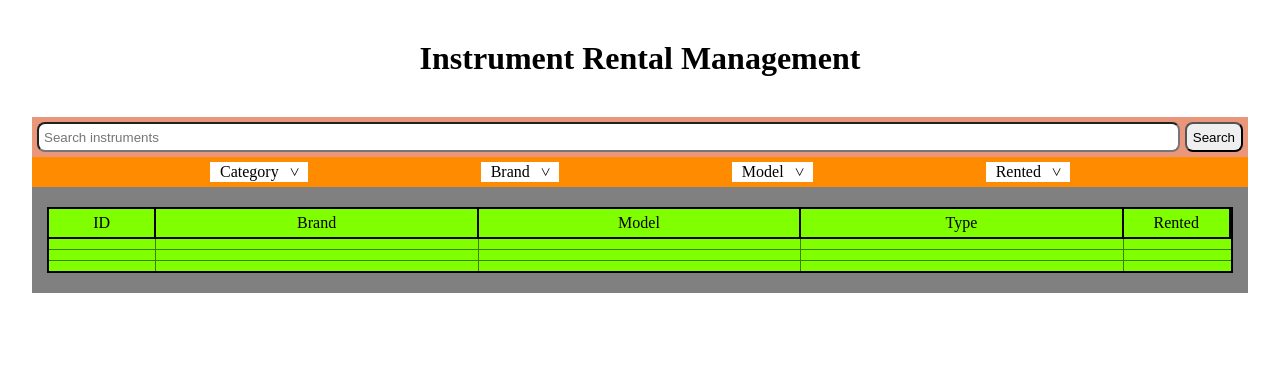
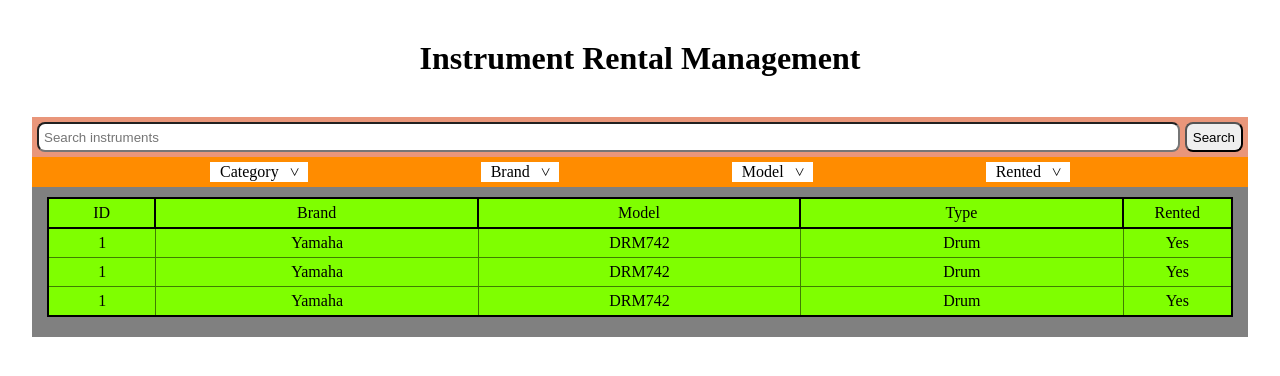
Before and after one commit to briantav999/unit4-front-end, a React (Vite) app: page / in a window 1280 px wide. Shown: the top 376 px of the page. Built offline with nearby package versions, Linux system fonts and the light colour scheme.

Commit message:
products show correctly with temp data, css

```diff
--- a/src/components/InventoryCard/ProductsCard/Product/Product.jsx
+++ b/src/components/InventoryCard/ProductsCard/Product/Product.jsx
@@ -1,13 +1,13 @@
 import './Product.css'
 
-const Product = () => {
+const Product = ({ id, brand, model, type, rented }) => {
     return <>
         <div className="products-row">
-            <p></p>
-            <p></p>
-            <p></p>
-            <p></p>
-            <p></p>
+            <p>{id}</p>
+            <p>{brand}</p>
+            <p>{model}</p>
+            <p>{type}</p>
+            <p>{rented ? 'Yes' : 'No'}</p>
         </div>
     </>
 }
--- a/src/components/InventoryCard/ProductsCard/ProductsCard.css
+++ b/src/components/InventoryCard/ProductsCard/ProductsCard.css
@@ -1,6 +1,6 @@
 #products-card {
     width: calc(100% - 30px);
-    margin: 20px 0;
+    margin: 10px 0 20px;
 
     border: 2px solid black;
     background-color: chartreuse;
@@ -37,4 +37,8 @@
         border-right: 2px solid black;
         border-bottom: 2px solid black;
     }
+
+    :last-child {
+        border-right: 0;
+    }
 }
--- a/src/components/InventoryCard/ProductsCard/ProductsCard.jsx
+++ b/src/components/InventoryCard/ProductsCard/ProductsCard.jsx
@@ -21,7 +21,7 @@ const ProductsCard = () => {
                 )}
             </div>
             {tempData.map( (product) =>
-                <Product key={product.id} product={product} />
+                <Product key={product.id} {...product} />
             )}
         </div>
     </>
```
